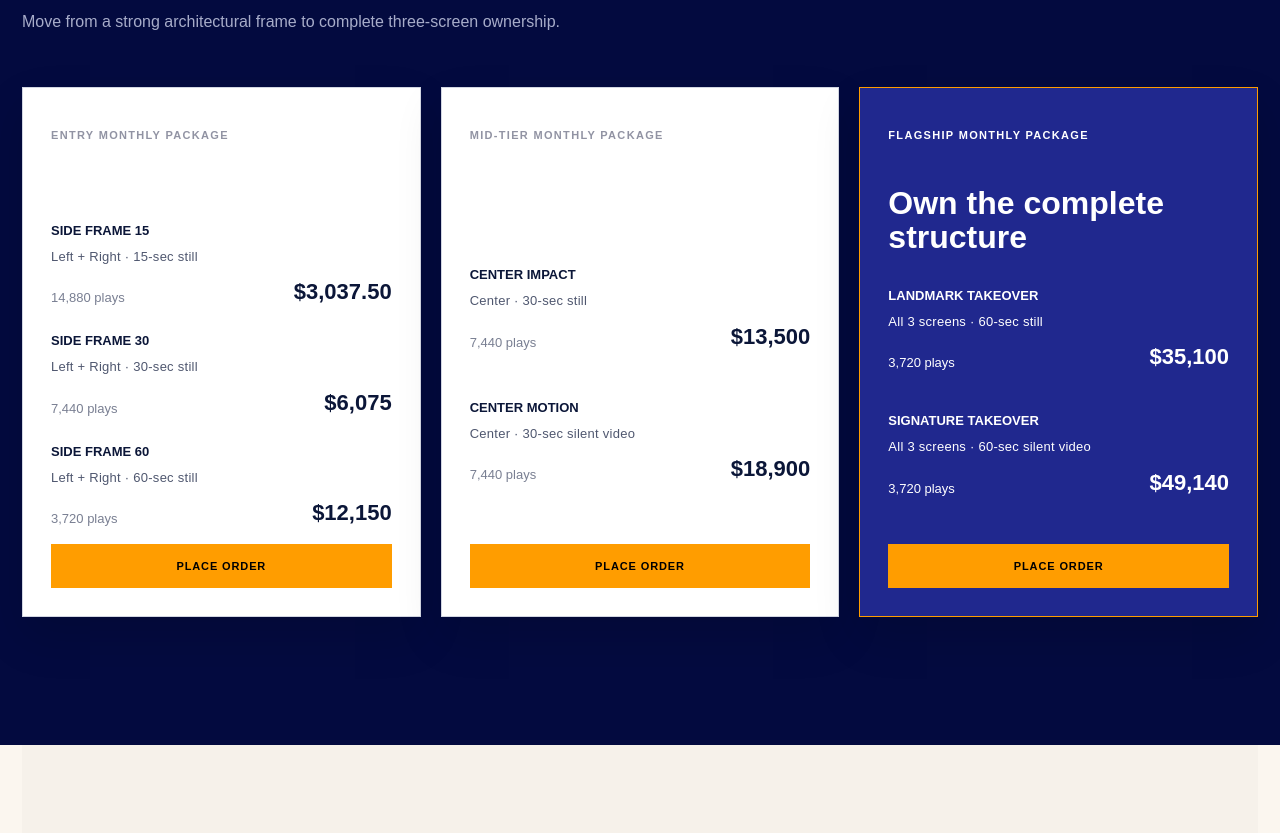
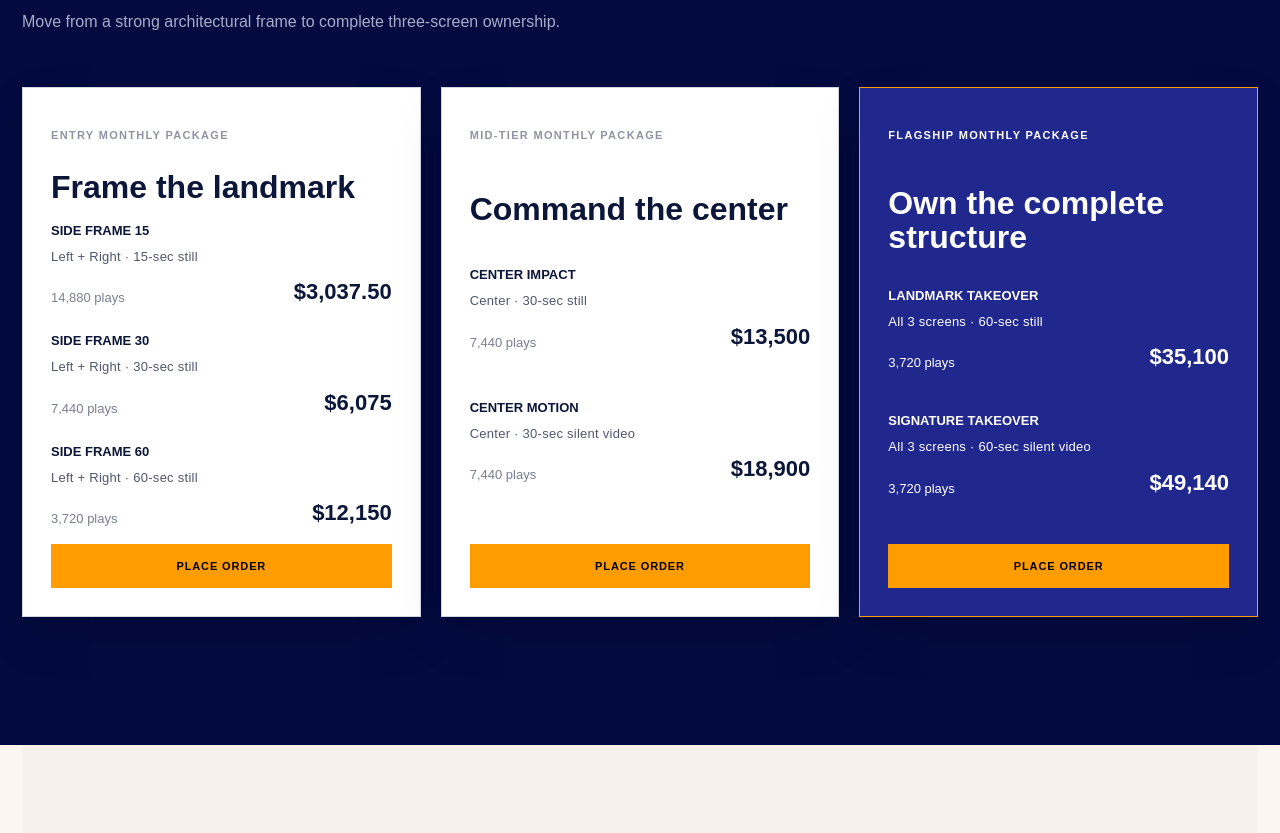
Before and after one commit to SajoRuiz/LA_GRANDIOSA_FALLBACK, a Next.js app: page / in a window 1280 px wide. Shown: the part 3537-4370 px from the top of the page. Built offline with nearby package versions, Linux system fonts and the light colour scheme.

Commit message:
Fix package card title color

```diff
--- a/app/page.module.css
+++ b/app/page.module.css
@@ -552,6 +552,7 @@
   gap: 18px;
   min-height: 520px;
   padding: 30px 28px 28px;
+  color: #0b1638;
   background: var(--white);
   border: 1px solid rgba(210, 214, 226, 1);
   box-shadow: 0 20px 44px rgba(0, 0, 0, 0.12);
```
